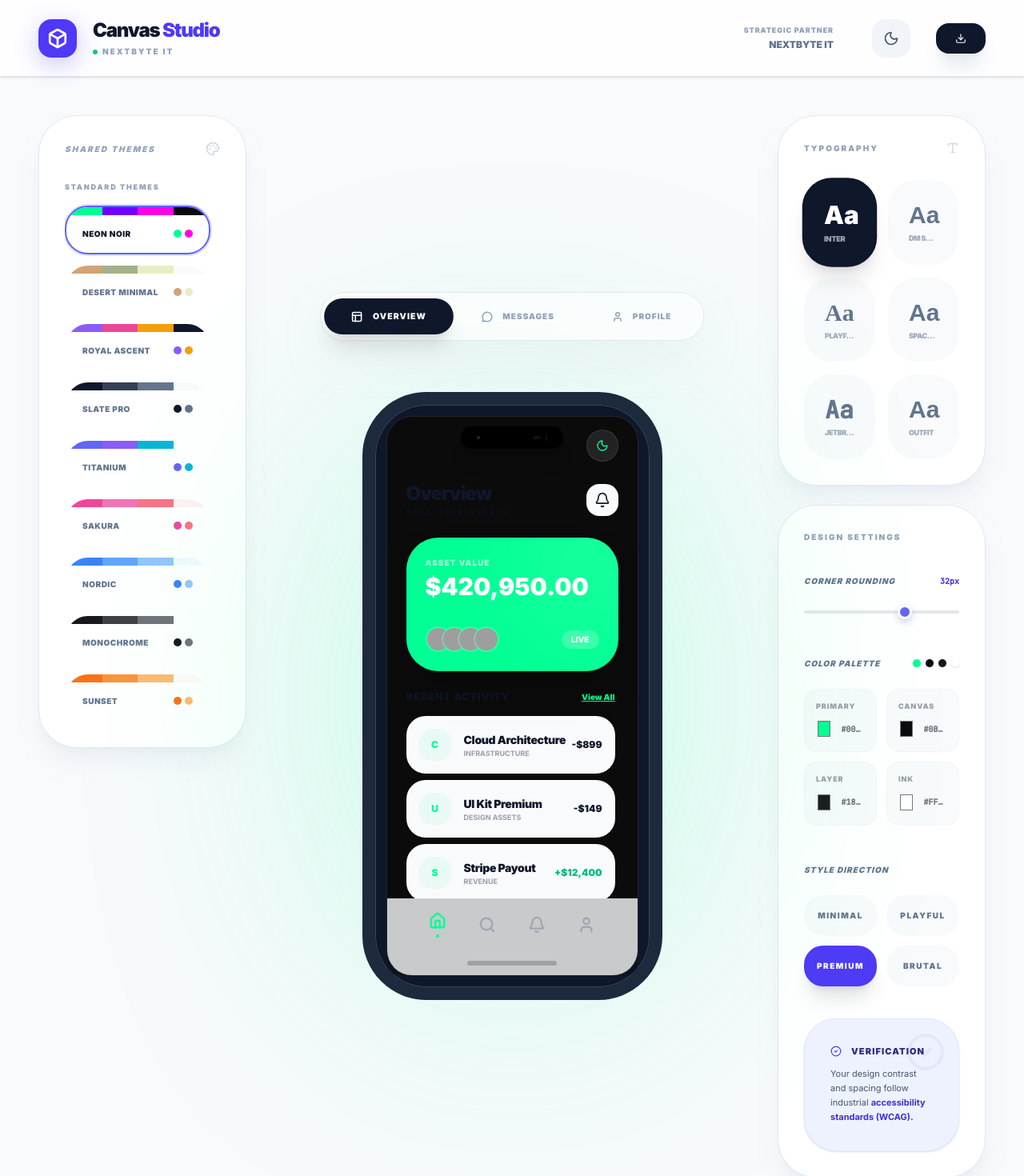
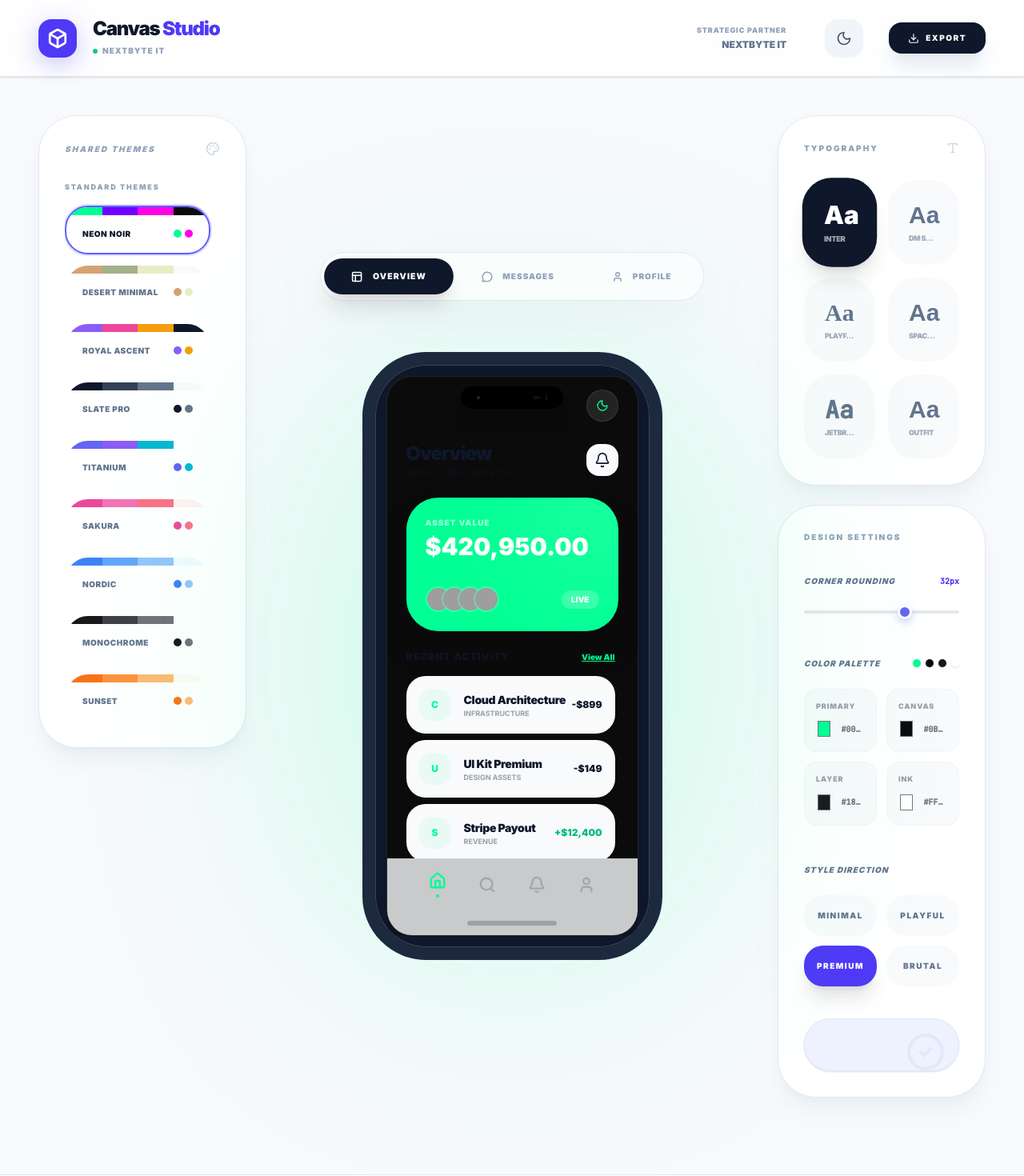
Before and after one commit to Naim-006/vibestdio, a React (Vite) app in the folder vibestudio/: page / in a window 1280 px wide. Shown: the top 1470 px of the page at 80% size. Built offline with nearby package versions, Linux system fonts and the light colour scheme; grey boxes are pictures that could not be loaded.

Commit message:
Update App.tsx

```diff
--- a/vibestudio/src/App.tsx
+++ b/vibestudio/src/App.tsx
@@ -13,14 +13,14 @@ const ScreenProfile = ({ theme }: { theme: ThemeState }) => (
         <Menu size={20} />
       </div>
       <div className="w-10 h-10 rounded-full overflow-hidden border-2" style={{ borderColor: theme.palette.primary }}>
-        <img src="https://images.unsplash.com/photo-1535713875002-d1d0cf377fde?auto=format&fit=crop&w=100&q=80" alt="Avatar" className="w-full h-full object-cover" crossOrigin="anonymous" referrerPolicy="no-referrer" />
+        <img src="https://images.unsplash.com/photo-1535713875002-d1d0cf377fde?auto=format&fit=crop&w=100&q=80" alt="Avatar" className="w-full h-full object-cover" />
       </div>
     </div>
 
     <div className="flex flex-col items-center text-center">
       <div className="relative mb-6">
         <div className="w-24 h-24 rounded-full overflow-hidden border-2 p-1" style={{ borderColor: theme.palette.primary }}>
-          <img src="https://images.unsplash.com/photo-1535713875002-d1d0cf377fde?auto=format&fit=crop&w=200&q=80" alt="Avatar" className="w-full h-full object-cover rounded-full" crossOrigin="anonymous" referrerPolicy="no-referrer" />
+          <img src="https://images.unsplash.com/photo-1535713875002-d1d0cf377fde?auto=format&fit=crop&w=200&q=80" alt="Avatar" className="w-full h-full object-cover rounded-full" />
         </div>
         <div className="absolute -bottom-1 -right-1 w-8 h-8 rounded-full border-4 border-white flex items-center justify-center text-white" style={{ backgroundColor: theme.palette.primary }}>
           <Plus size={14} />
@@ -75,7 +75,7 @@ const ScreenDashboard = ({ theme }: { theme: ThemeState }) => (
           <div className="flex -space-x-3">
             {[1, 2, 3, 4].map(i => (
               <div key={i} className="w-8 h-8 rounded-full border-2 border-white/20 overflow-hidden backdrop-blur-md">
-                <img src={`https://i.pravatar.cc/100?img=${i+20}`} alt="user" className="w-full h-full object-cover" crossOrigin="anonymous" referrerPolicy="no-referrer" />
+                <img src={`https://i.pravatar.cc/100?img=${i+20}`} alt="user" className="w-full h-full object-cover" />
               </div>
             ))}
           </div>
@@ -118,7 +118,7 @@ const ScreenChat = ({ theme }: { theme: ThemeState }) => (
   <div className="flex flex-col h-full overflow-hidden">
     <div className="p-6 flex items-center gap-4 border-b border-black/5">
       <div className="w-12 h-12 rounded-2xl overflow-hidden relative border-2 border-white/10">
-        <img src="https://i.pravatar.cc/100?img=11" alt="avatar" className="w-full h-full object-cover" crossOrigin="anonymous" referrerPolicy="no-referrer" />
+        <img src="https://i.pravatar.cc/100?img=11" alt="avatar" className="w-full h-full object-cover" />
         <div className="absolute bottom-0 right-0 w-3 h-3 bg-emerald-500 border-2 border-white rounded-full"></div>
       </div>
       <div className="flex-1">
@@ -194,15 +194,11 @@ export default function App() {
             pixelRatio: 2,
             width: 1200,
             height: 675,
-            cacheBust: true,
             backgroundColor: isDark ? '#000' : '#fff',
             style: {
-              transform: 'scale(1)',
+              transform: 'scale(1)', // Ensure no scaling during capture
               margin: '0',
-              padding: '0',
-              position: 'relative',
-              left: '0',
-              top: '0'
+              padding: '0'
             }
           });
           const link = document.createElement('a');
@@ -291,10 +287,10 @@ export default function App() {
             <Box size={20} className="md:w-[26px] md:h-[26px]" strokeWidth={2.5} />
           </div>
           <div className="flex flex-col">
-            <h1 className={`text-lg md:text-2xl font-black tracking-tighter leading-tight whitespace-nowrap ${isDark ? 'text-white' : 'text-slate-900'}`}>Canvas <span className="text-indigo-600">Studio</span></h1>
-            <div className="flex items-center gap-1.5 mt-0.5 md:mt-1">
+            <h1 className={`text-lg md:text-2xl font-black tracking-tighter leading-none ${isDark ? 'text-white' : 'text-slate-900'}`}>Canvas <span className="text-indigo-600">Studio</span></h1>
+            <div className="flex items-center gap-1.5 mt-0.5 md:mt-2">
               <span className="w-1 md:w-1.5 h-1 md:h-1.5 rounded-full bg-emerald-500 animate-pulse"></span>
-              <span className={`text-[8px] md:text-[10px] font-black uppercase tracking-[0.2em] ${isDark ? 'text-slate-600' : 'text-slate-400'}`}>NextByte IT</span>
+              <span className={`text-[8px] md:text-[10px] font-black uppercase tracking-widest ${isDark ? 'text-slate-500' : 'text-slate-400'}`}>NextByte iT</span>
             </div>
           </div>
         </div>
@@ -320,10 +316,10 @@ export default function App() {
 
           <button
             onClick={handleExportClick}
-            className={`px-3 md:px-6 py-2 md:py-3 rounded-xl md:rounded-2xl font-black text-[9px] md:text-[10px] uppercase tracking-[0.15em] transition-all shadow-xl active:scale-95 flex items-center gap-1 md:gap-2 ${isDark ? 'bg-indigo-600 text-white hover:bg-white hover:text-black shadow-indigo-500/10' : 'bg-slate-900 text-white hover:bg-indigo-600 shadow-slate-200'}`}
+            className={`px-3 md:px-6 py-2 md:py-3 rounded-xl md:rounded-2xl font-black text-[9px] md:text-[10px] uppercase tracking-[0.15em] transition-all shadow-xl active:scale-95 flex items-center gap-1.5 md:gap-2 ${isDark ? 'bg-indigo-600 text-white hover:bg-white hover:text-black shadow-indigo-500/10' : 'bg-slate-900 text-white hover:bg-indigo-600 shadow-slate-200'}`}
           >
             <Download size={12} className="md:w-3.5 md:h-3.5" />
-            <span className="hidden xs:inline">Export</span>
+            <span>Export</span>
           </button>
         </div>
       </nav>
@@ -590,15 +586,7 @@ export default function App() {
                <div className="absolute top-0 right-0 p-4 opacity-5">
                   <CheckCircle2 size={50} className={isDark ? 'text-indigo-400' : 'text-indigo-900'} />
                </div>
-               <div className="relative z-10">
-                  <div className="flex items-center gap-3 mb-2 md:mb-3">
-                     <CheckCircle2 size={14} className={isDark ? 'text-indigo-400' : 'text-indigo-600'} />
-                     <h4 className={`text-[9px] md:text-[11px] font-black uppercase tracking-widest ${isDark ? 'text-indigo-300' : 'text-indigo-900'}`}>Verification</h4>
-                  </div>
-                  <p className={`text-[9px] md:text-[11px] leading-relaxed max-w-[200px] ${isDark ? 'text-slate-500' : 'text-slate-600'}`}>
-                     Your design contrast and spacing follow industrial <span className={`${isDark ? 'text-indigo-400 font-bold' : 'text-indigo-700 font-bold'}`}>accessibility standards (WCAG).</span>
-                  </p>
-               </div>
+
             </div>
           </div>
         </div>
```
